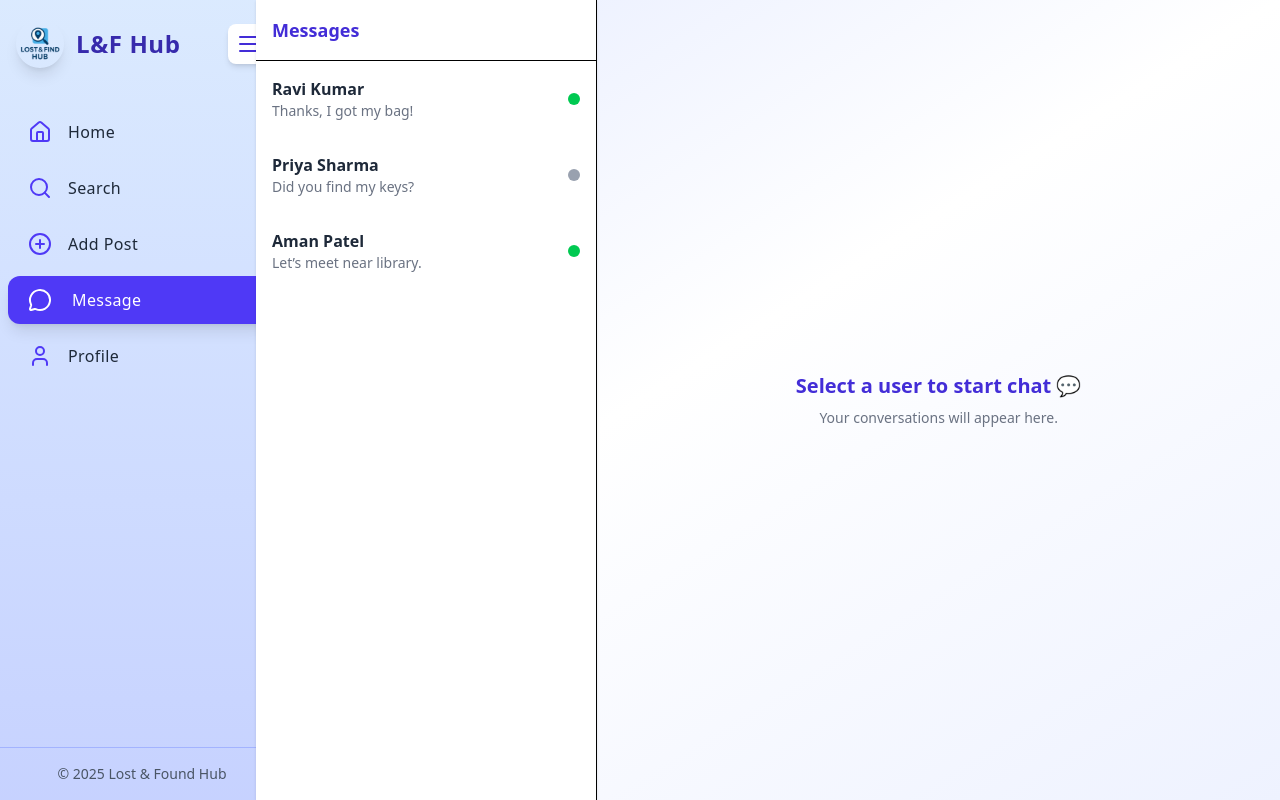
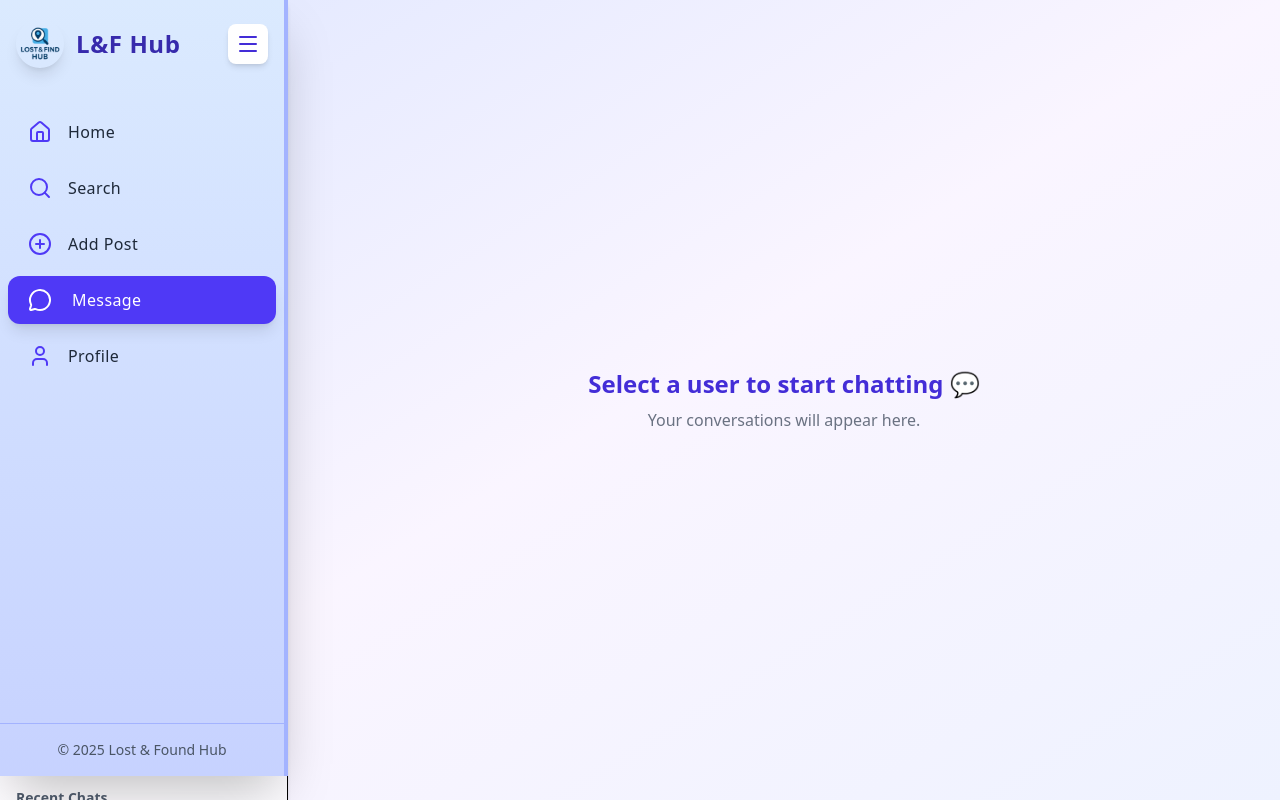
Before and after one commit to KotiyaUday/Lost-and-Found-Hub, a Next.js app: page /Chat in a window 1280 px wide. Built offline with nearby package versions, Linux system fonts and the light colour scheme.

Commit message:
implement chat functionality

```diff
--- a/app/Chat/page.js
+++ b/app/Chat/page.js
@@ -1,111 +1,197 @@
 "use client";
-import React, { useState, useRef, useEffect } from "react";
+import React, { useState, useEffect, useRef } from "react";
 import Sideheader from "@/Components/Sideheader";
+import { db, auth } from "@/lib/firebase";
+import {
+  collection,
+  addDoc,
+  query,
+  orderBy,
+  onSnapshot,
+  doc,
+  setDoc,
+  serverTimestamp,
+  getDocs,
+} from "firebase/firestore";
 
-export default function ChatPage() {
-  // Mock user list (you can replace with Firestore users later)
-  const [users] = useState([
-    { id: 1, name: "Ravi Kumar", lastMessage: "Thanks, I got my bag!", online: true },
-    { id: 2, name: "Priya Sharma", lastMessage: "Did you find my keys?", online: false },
-    { id: 3, name: "Aman Patel", lastMessage: "Let’s meet near library.", online: true },
-  ]);
+export default function ChatPage({ searchParams }) {
+  const { otherUser: initialOtherUser, itemImage: initialItemImage } =
+    searchParams || {};
+  const currentUser = auth.currentUser?.email;
 
-  const [selectedUser, setSelectedUser] = useState(null);
-
-  const [messages, setMessages] = useState([
-    { id: 1, sender: "other", text: "Hey 👋, how can I help you?" },
-    { id: 2, sender: "me", text: "Hi! I found your wallet near the cafeteria." },
-  ]);
+  const [messages, setMessages] = useState([]);
   const [newMessage, setNewMessage] = useState("");
+  const [chatList, setChatList] = useState([]);
+  const [otherUser, setOtherUser] = useState(initialOtherUser || null);
+  const [itemImage, setItemImage] = useState(initialItemImage || null);
   const chatEndRef = useRef(null);
 
-  const sendMessage = () => {
-    if (newMessage.trim() === "") return;
-    setMessages([
-      ...messages,
-      { id: Date.now(), sender: "me", text: newMessage.trim() },
-    ]);
+  const chatId =
+    currentUser && otherUser
+      ? [currentUser, otherUser].sort().join("_")
+      : null;
+
+  // 🧩 Listen to all chat rooms that current user is part of
+  useEffect(() => {
+    if (!currentUser) return;
+    const q = query(collection(db, "chats"));
+    const unsubscribe = onSnapshot(q, async (snapshot) => {
+      const chats = [];
+      snapshot.forEach((doc) => {
+        const data = doc.data();
+        if (data.participants?.includes(currentUser)) {
+          chats.push({ id: doc.id, ...data });
+        }
+      });
+      setChatList(chats);
+    });
+    return () => unsubscribe();
+  }, [currentUser]);
+
+  // 🧩 Listen to messages for the selected chat
+  useEffect(() => {
+    if (!chatId) {
+      setMessages([]);
+      return;
+    }
+    const q = query(
+      collection(db, "chats", chatId, "messages"),
+      orderBy("timestamp", "asc")
+    );
+    const unsubscribe = onSnapshot(q, (snapshot) => {
+      const msgs = snapshot.docs.map((doc) => doc.data());
+      setMessages(msgs);
+    });
+    return () => unsubscribe();
+  }, [chatId]);
+
+  // 📨 Send message
+  const sendMessage = async () => {
+    if (!newMessage.trim() || !chatId) return;
+    try {
+      await setDoc(doc(db, "chats", chatId), {
+        participants: [currentUser, otherUser],
+        itemImage: itemImage || null,
+        lastMessage: newMessage.trim(),
+        updatedAt: serverTimestamp(),
+      });
+
+      await addDoc(collection(db, "chats", chatId, "messages"), {
+        sender: currentUser,
+        text: newMessage.trim(),
+        timestamp: serverTimestamp(),
+      });
+
       setNewMessage("");
+    } catch (err) {
+      console.error("Error sending message:", err);
+    }
   };
 
+  // 🔄 Auto scroll to bottom
   useEffect(() => {
     chatEndRef.current?.scrollIntoView({ behavior: "smooth" });
   }, [messages]);
 
   return (
-    <div className="flex h-screen bg-gradient-to-br from-indigo-100 via-white to-indigo-50">
+    <div className="flex h-screen bg-gradient-to-br from-indigo-100 via-purple-50 to-indigo-50">
       {/* Sidebar */}
-      <div className="hidden md:block w-64 border-r bg-white shadow-md">
+      <div className="hidden md:flex flex-col w-72 border-r bg-white/70 backdrop-blur-md shadow-md">
         <Sideheader />
-      </div>
-
-      {/* Chat Layout */}
-      <div className="flex flex-1 flex-col md:flex-row">
-        {/* Left Panel: User List */}
-        <div className="w-full md:w-1/3 border-r bg-white shadow-sm">
-          <div className="p-4 border-b">
-            <h2 className="text-lg font-semibold text-indigo-700">Messages</h2>
-          </div>
-
-          <div className="overflow-y-auto h-[calc(100vh-70px)]">
-            {users.map((user) => (
+        <div className="flex-1 overflow-y-auto p-3">
+          <h2 className="text-gray-600 text-sm font-semibold mb-2 px-1">
+            Recent Chats
+          </h2>
+          {chatList.length === 0 ? (
+            <p className="text-gray-400 text-sm text-center mt-6">
+              No chats yet 💬
+            </p>
+          ) : (
+            chatList.map((chat) => {
+              const chatPartner = chat.participants.find(
+                (u) => u !== currentUser
+              );
+              return (
                 <div
-                key={user.id}
-                onClick={() => setSelectedUser(user)}
-                className={`flex items-center justify-between p-4 cursor-pointer hover:bg-indigo-50 transition-all ${
-                  selectedUser?.id === user.id ? "bg-indigo-100" : ""
+                  key={chat.id}
+                  onClick={() => {
+                    setOtherUser(chatPartner);
+                    setItemImage(chat.itemImage || null);
+                  }}
+                  className={`flex items-center gap-3 p-3 rounded-xl cursor-pointer hover:bg-indigo-100 transition ${
+                    chatPartner === otherUser
+                      ? "bg-indigo-100 shadow-sm"
+                      : "bg-transparent"
                   }`}
                 >
-                <div>
-                  <h3 className="font-semibold text-gray-800">{user.name}</h3>
-                  <p className="text-sm text-gray-500 truncate w-40">
-                    {user.lastMessage}
-                  </p>
+                  {chat.itemImage ? (
+                    <img
+                      src={chat.itemImage}
+                      alt="Item"
+                      className="w-10 h-10 rounded-lg object-cover"
+                    />
+                  ) : (
+                    <div className="w-10 h-10 rounded-lg bg-indigo-200 flex items-center justify-center text-indigo-600 font-bold">
+                      {chatPartner?.[0]?.toUpperCase()}
                     </div>
-                <div
-                  className={`w-3 h-3 rounded-full ${
-                    user.online ? "bg-green-500" : "bg-gray-400"
-                  }`}
-                ></div>
+                  )}
+                  <div className="flex flex-col truncate">
+                    <span className="font-semibold text-gray-800 text-sm truncate">
+                      {chatPartner}
+                    </span>
+                    <span className="text-xs text-gray-500 truncate">
+                      {chat.lastMessage || "No messages yet"}
+                    </span>
                   </div>
-            ))}
+                </div>
+              );
+            })
+          )}
         </div>
       </div>
 
-        {/* Right Panel: Chat Window */}
-        <div className="flex flex-col flex-1">
-          {selectedUser ? (
+      {/* Chat Section */}
+      <div className="flex flex-1 flex-col">
+        {otherUser ? (
           <>
             {/* Header */}
-              <div className="p-4 bg-white border-b shadow-sm flex items-center justify-between">
+            <div className="p-4 bg-white/70 backdrop-blur-md border-b shadow-sm flex items-center space-x-4">
+              {itemImage && (
+                <img
+                  src={itemImage}
+                  alt="Item"
+                  className="w-12 h-12 rounded-xl object-cover shadow-sm border"
+                />
+              )}
               <div>
                 <h2 className="text-lg md:text-xl font-semibold text-indigo-700">
-                    💬 {selectedUser.name}
+                  💬 Chat with {otherUser}
                 </h2>
-                  <span
-                    className={`text-sm ${
-                      selectedUser.online ? "text-green-600" : "text-gray-500"
-                    }`}
-                  >
-                    {selectedUser.online ? "Online" : "Offline"}
-                  </span>
+                <p className="text-sm text-gray-500">Discuss this item</p>
               </div>
             </div>
 
             {/* Messages */}
-              <div className="flex-1 overflow-y-auto px-4 py-3 space-y-3 md:px-8 md:py-5 bg-gradient-to-br from-indigo-50 via-white to-indigo-100">
-                {messages.map((msg) => (
+            <div className="flex-1 overflow-y-auto px-4 py-3 md:px-8 md:py-6 space-y-3 bg-gradient-to-br from-indigo-50 via-white to-purple-50">
+              {messages.length === 0 && (
+                <p className="text-center text-gray-400 italic">
+                  No messages yet. Say hi 👋
+                </p>
+              )}
+              {messages.map((msg, i) => (
                 <div
-                    key={msg.id}
+                  key={i}
                   className={`flex ${
-                      msg.sender === "me" ? "justify-end" : "justify-start"
+                    msg.sender === currentUser
+                      ? "justify-end"
+                      : "justify-start"
                   }`}
                 >
                   <div
-                      className={`max-w-[75%] md:max-w-[60%] px-4 py-2 rounded-2xl text-sm md:text-base shadow-md ${
-                        msg.sender === "me"
+                    className={`max-w-[75%] md:max-w-[65%] px-4 py-2 rounded-2xl text-sm md:text-base shadow-lg ${
+                      msg.sender === currentUser
                         ? "bg-indigo-600 text-white rounded-br-none"
-                          : "bg-gray-200 text-gray-800 rounded-bl-none"
+                        : "bg-white/80 backdrop-blur-md border border-gray-200 text-gray-800 rounded-bl-none"
                     }`}
                   >
                     {msg.text}
@@ -116,34 +202,34 @@ export default function ChatPage() {
             </div>
 
             {/* Input */}
-              <div className="p-3 md:p-4 border-t bg-white flex items-center space-x-3">
+            <div className="p-3 md:p-4 border-t bg-white/80 backdrop-blur-md flex items-center space-x-3">
               <input
                 type="text"
                 placeholder="Type your message..."
-                  className="flex-1 border border-gray-300 rounded-full px-4 py-2 text-sm md:text-base focus:outline-none focus:ring-2 focus:ring-indigo-400"
+                className="flex-1 border border-gray-300 rounded-full px-4 py-2 text-sm md:text-base focus:outline-none focus:ring-2 focus:ring-indigo-400 bg-white/70"
                 value={newMessage}
                 onChange={(e) => setNewMessage(e.target.value)}
                 onKeyDown={(e) => e.key === "Enter" && sendMessage()}
               />
               <button
                 onClick={sendMessage}
-                  className="bg-indigo-600 hover:bg-indigo-700 text-white px-5 py-2 rounded-full font-medium transition-all duration-200"
+                className="bg-indigo-600 hover:bg-indigo-700 text-white px-5 py-2 rounded-full font-medium shadow-md transition-all duration-200"
               >
                 Send
               </button>
             </div>
           </>
         ) : (
-            // Default Empty State
           <div className="flex-1 flex flex-col items-center justify-center text-gray-500">
-              <h2 className="text-xl font-semibold text-indigo-700">
-                Select a user to start chat 💬
+            <h2 className="text-xl md:text-2xl font-semibold text-indigo-700">
+              Select a user to start chatting 💬
             </h2>
-              <p className="mt-2 text-sm">Your conversations will appear here.</p>
+            <p className="mt-2 text-sm md:text-base">
+              Your conversations will appear here.
+            </p>
           </div>
         )}
       </div>
     </div>
-    </div>
   );
 }
```
Also changed, not shown: app/Add_Post/page.js (+6 -5 lines), app/Home/page.js (+39 -27 lines). Lines whose indentation alone changed are shown as unchanged.
